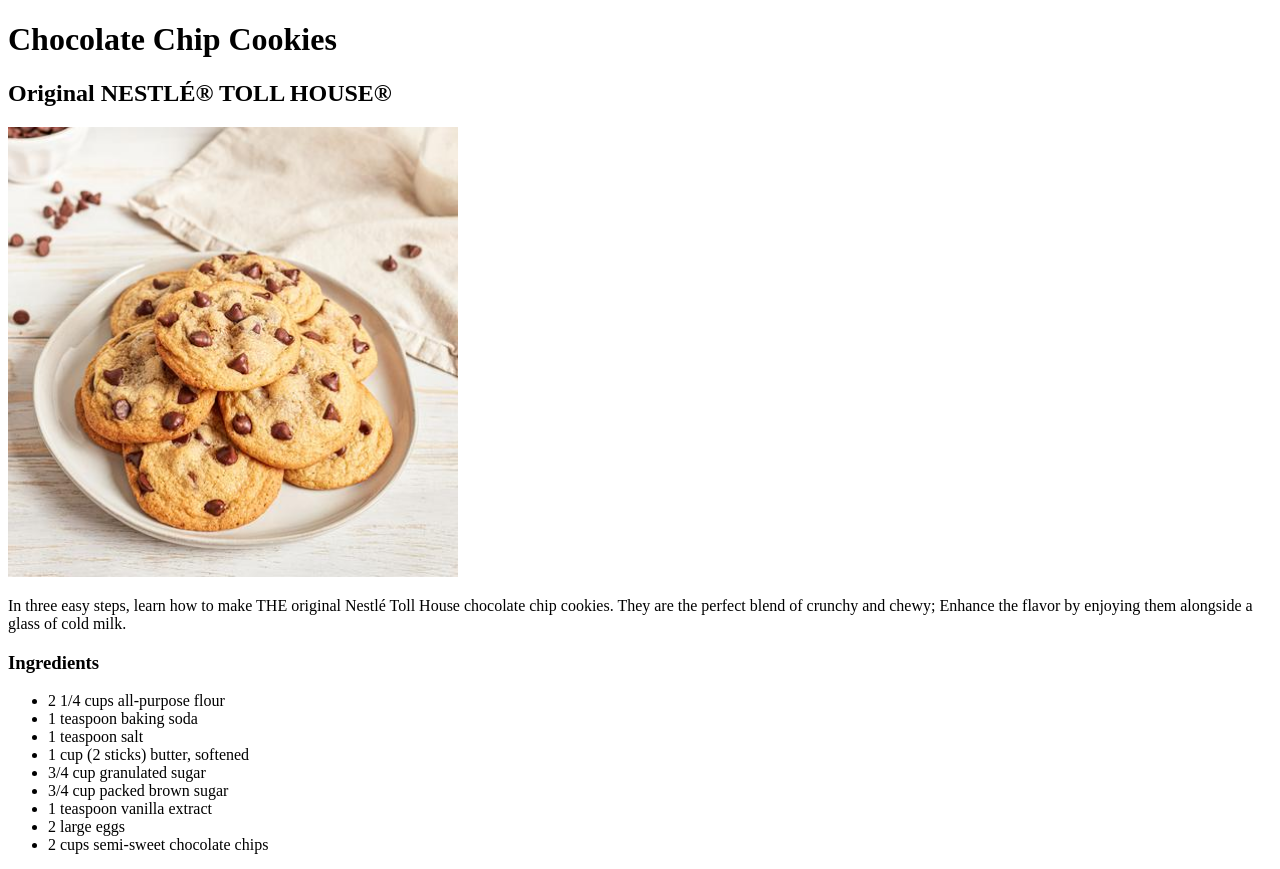
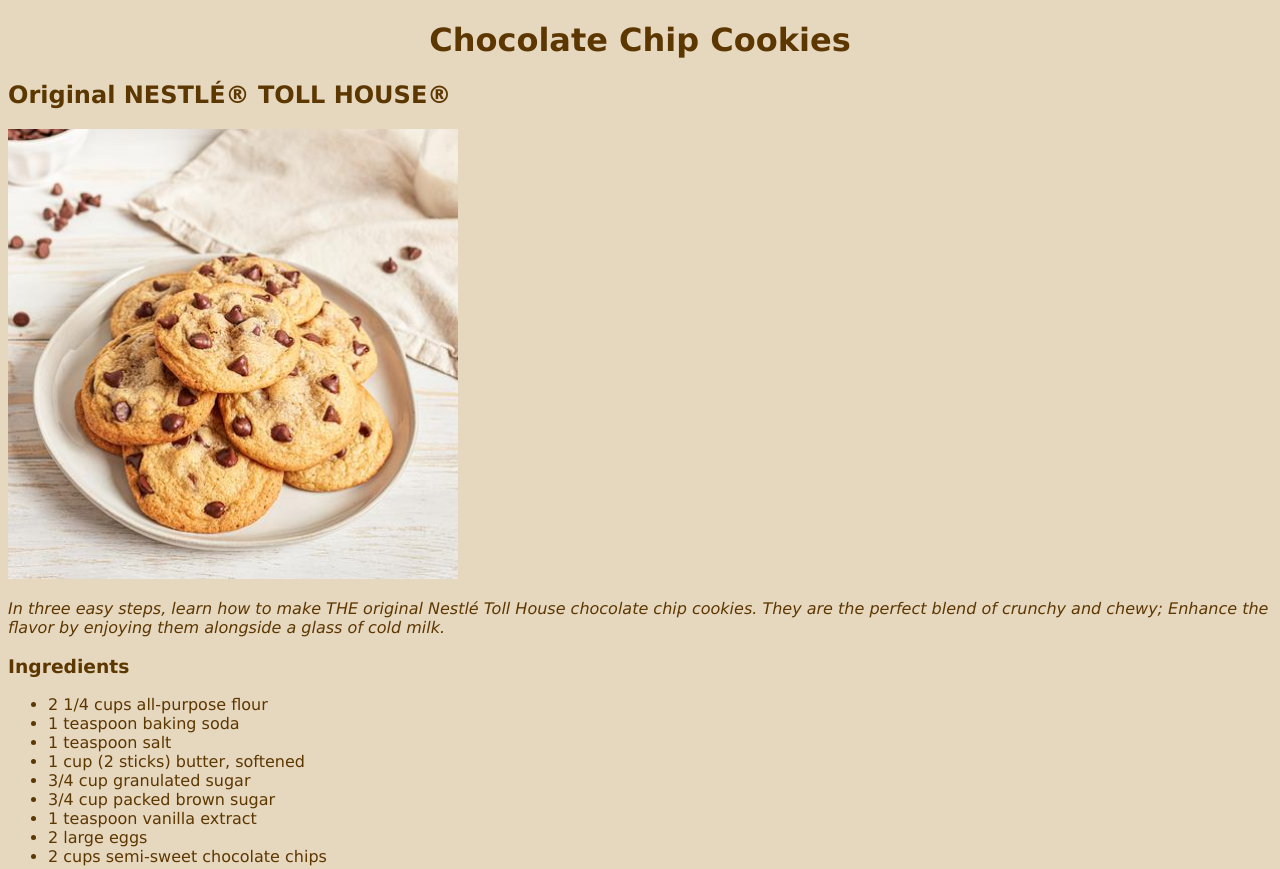
Before and after one commit to norahimed/odin-recipes, a plain HTML site: page recipes/choc-cookies.html in a window 1280 px wide. Shown: the top 869 px of the page. Drawn offline with Linux system fonts and the light colour scheme.

Commit message:
Iteration 5: Add Basic CSS Styling

```diff
--- a/recipes/choc-cookies.html
+++ b/recipes/choc-cookies.html
@@ -4,6 +4,7 @@
     <meta charset="UTF-8">
     <meta http-equiv="X-UA-Compatible" content="IE=edge">
     <meta name="viewport" content="width=device-width, initial-scale=1.0">
+    <link rel="stylesheet" href="../styles.css">
     <title>Chocolate Chip Cookies</title>
 </head>
 <body>
--- /dev/null
+++ b/styles.css
@@ -0,0 +1,17 @@
+* {
+    background-color: rgb(230, 215, 191);
+    color:rgb(92, 55, 0);
+    font-family:'Lucida Sans', 'Lucida Sans Regular', 'Lucida Grande', 'Lucida Sans Unicode', Geneva, Verdana, sans-serif
+}
+h1 {
+    text-align: center;
+}
+
+img {
+    height:450px;
+    width:450px;
+}
+
+p {
+    font-style: italic;
+}
```
Also changed, not shown: index.html (+5 -4 lines), recipes/coffee-cake.html (+1 -0 lines), recipes/fudge-brownies.html (+1 -0 lines).
